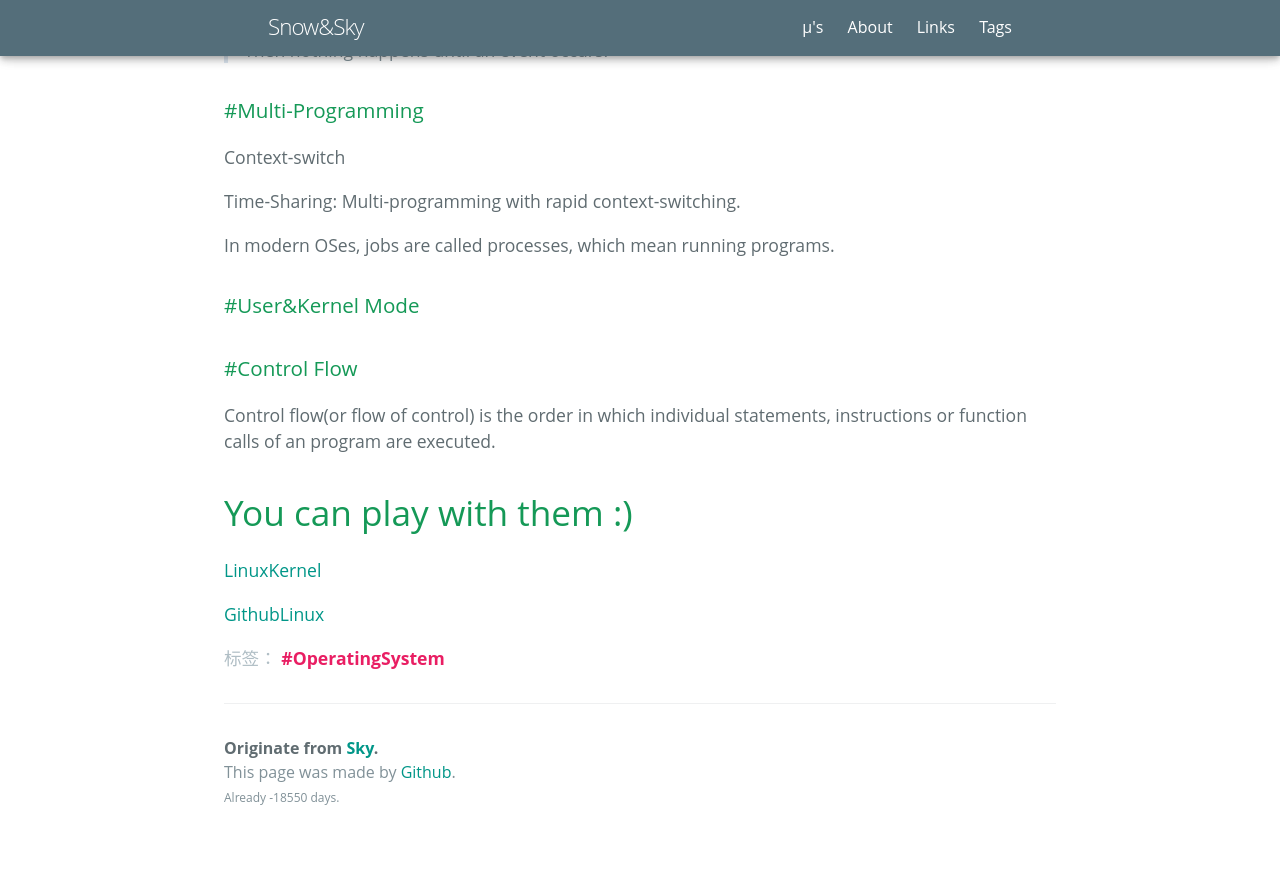
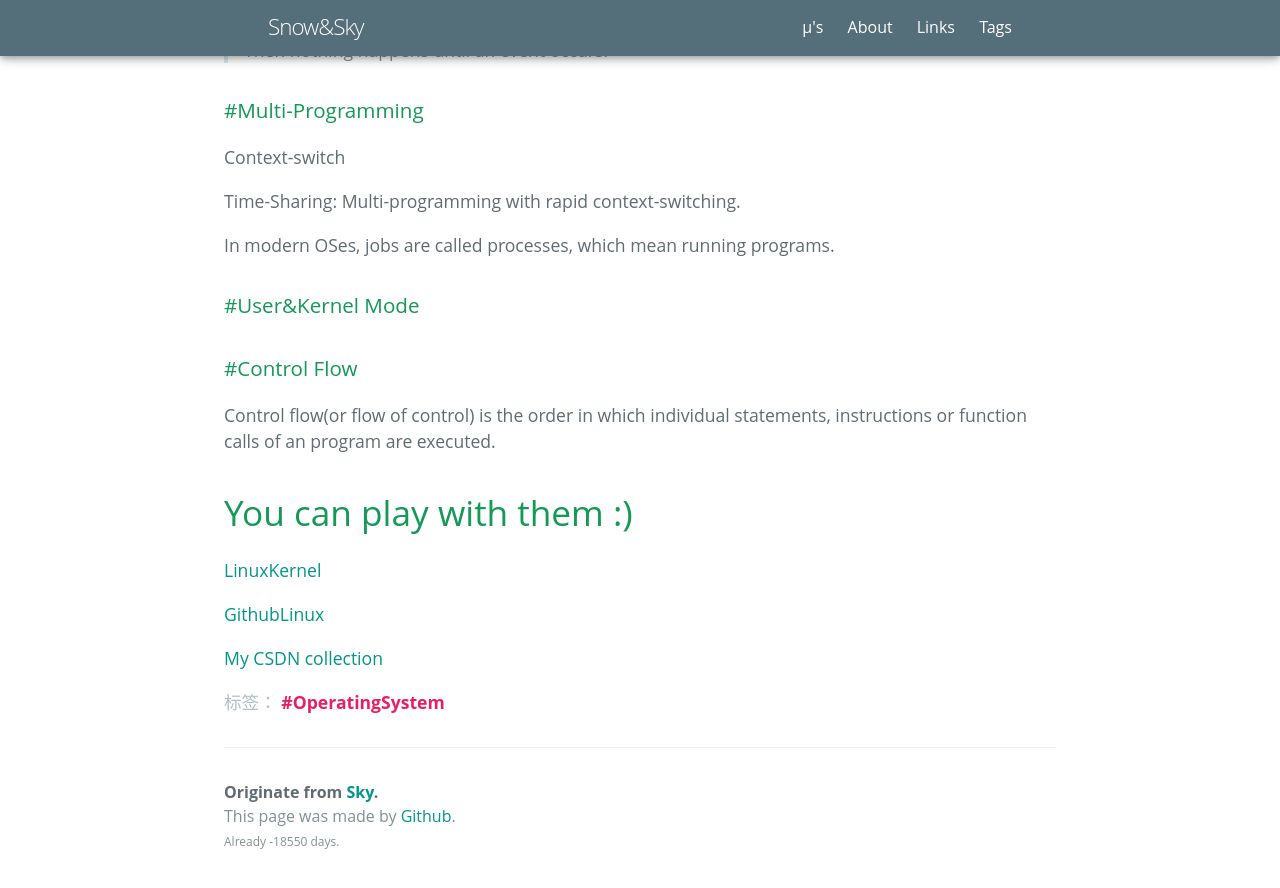
Before and after one commit to NishikinoSky/NishikinoSky.github.io, a Jekyll site: the page built from _posts/2020-10-16-Operating-System.md, in a window 1280 px wide and 900 px high, scrolled down 7511 px. Shown: the top 888 px of the window. Built offline with Jekyll 4.4.1, drawn with Linux system fonts in a browser that asks for light colours; some web fonts are replaced; before the commit the page ends 8367 px from its top, so only the background shows below that.

Commit message:
Update 2020-10-16-Operating-System.md

```diff
--- a/_posts/2020-10-16-Operating-System.md
+++ b/_posts/2020-10-16-Operating-System.md
@@ -257,3 +257,5 @@ Control flow(or flow of control) is the order in which individual statements, in
 [LinuxKernel](https://www.kernel.org/)
 
 [GithubLinux](https://github.com/torvalds/linux)
+
+[My CSDN collection](https://i.csdn.net/#/uc/collection-list?type=1)
```
